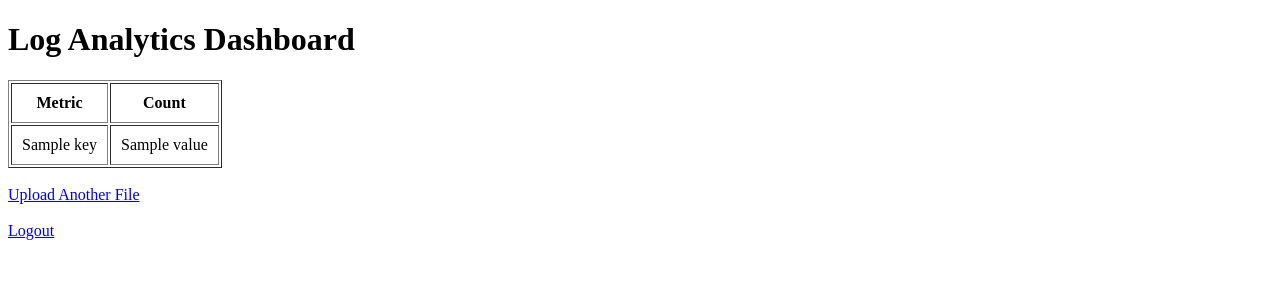
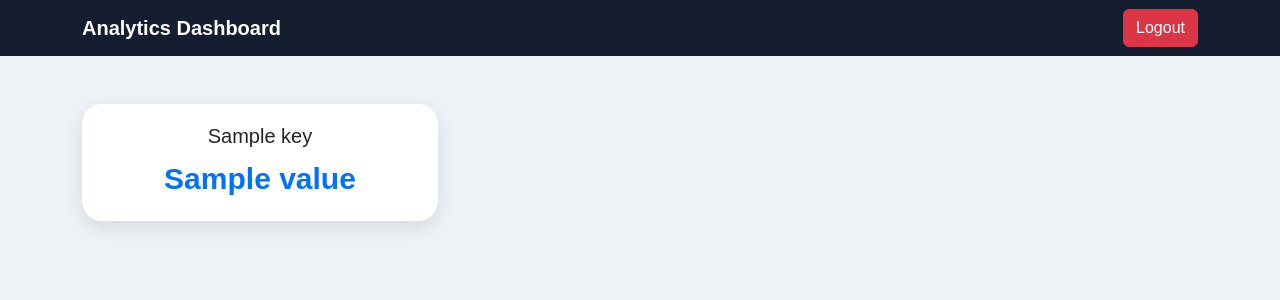
Before and after one commit to Kashuf04/secure-log-analyzer, a Flask app: template templates/dashboard.html in a window 1280 px wide. Shown: the top 300 px of the page. Run offline with Flask 3, Linux system fonts and the light colour scheme; the template is opened without the code that fills it: most values are stand-ins (such as "Sample title", 1, 10 or a date in 2020).

Commit message:
Final UI improvements

```diff
--- a/templates/dashboard.html
+++ b/templates/dashboard.html
@@ -1,40 +1,90 @@
 <!DOCTYPE html>
 <html>
+<head>
 
-<head>
-    <title>Analytics Dashboard</title>
+    <title>Dashboard</title>
+
+    <link href="https://cdn.jsdelivr.net/npm/bootstrap@5.3.3/dist/css/bootstrap.min.css" rel="stylesheet">
+
+    <style>
+
+        body{
+            background:#eef2f7;
+            font-family:Arial;
+        }
+
+        .navbar{
+            background:#141e30;
+        }
+
+        .navbar-brand{
+            color:white !important;
+            font-weight:bold;
+        }
+
+        .card-box{
+            border-radius:20px;
+            padding:20px;
+            background:white;
+            box-shadow:0px 6px 18px rgba(0,0,0,0.1);
+            transition:0.3s;
+        }
+
+        .card-box:hover{
+            transform:translateY(-5px);
+        }
+
+        .metric{
+            font-size:30px;
+            font-weight:bold;
+            color:#0072ff;
+        }
+
+    </style>
+
 </head>
 
 <body>
 
-    <h1>Log Analytics Dashboard</h1>
+<nav class="navbar navbar-expand-lg">
+    <div class="container">
 
-    <table border="1" cellpadding="10">
+        <a class="navbar-brand" href="#">
+            Analytics Dashboard
+        </a>
 
-        <tr>
-            <th>Metric</th>
-            <th>Count</th>
-        </tr>
+        <a href="/logout" class="btn btn-danger">
+            Logout
+        </a>
+
+    </div>
+</nav>
+
+<div class="container mt-5">
+
+    <div class="row">
 
         {% for key, value in results.items() %}
 
-        <tr>
-            <td>{{ key }}</td>
-            <td>{{ value }}</td>
-        </tr>
+        <div class="col-md-4 mb-4">
+
+            <div class="card-box text-center">
+
+                <h5>{{ key }}</h5>
+
+                <div class="metric">
+                    {{ value }}
+                </div>
+
+            </div>
+
+        </div>
 
         {% endfor %}
 
-    </table>
+    </div>
 
-    <br>
-
-    <a href="/upload">Upload Another File</a>
-
-    <br><br>
-
-    <a href="/logout">Logout</a>
+</div>
 
 </body>
-
 </html>
```
Also changed, not shown: templates/login.html (+51 -14 lines), templates/upload.html (+69 -11 lines), logdata.db.
